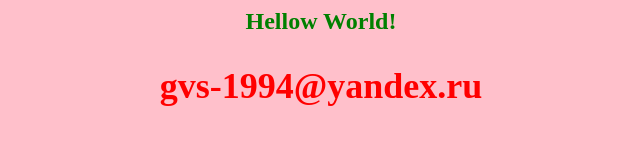
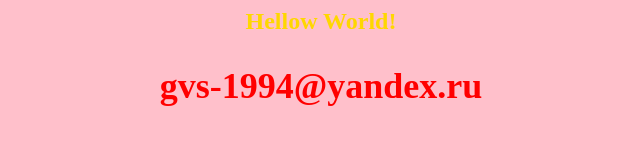
Before and after one commit to gvs-ops/app-for-jenkins, a plain HTML site: page index.html in a window 1280 px wide. Shown: the whole page, without its empty margins (319-959 px from the left). Drawn offline with Linux system fonts and the light colour scheme.

Commit message:
Update index.html

```diff
--- a/index.html
+++ b/index.html
@@ -1,7 +1,7 @@
 <html>
 <body bgcolor=pink>
 <center>
-<h2><font color=green>Hellow World!</front><h2>
+<h2><font color=gold>Hellow World!</front><h2>
 
 <font color=red>gvs-1994@yandex.ru</font>
 
```
